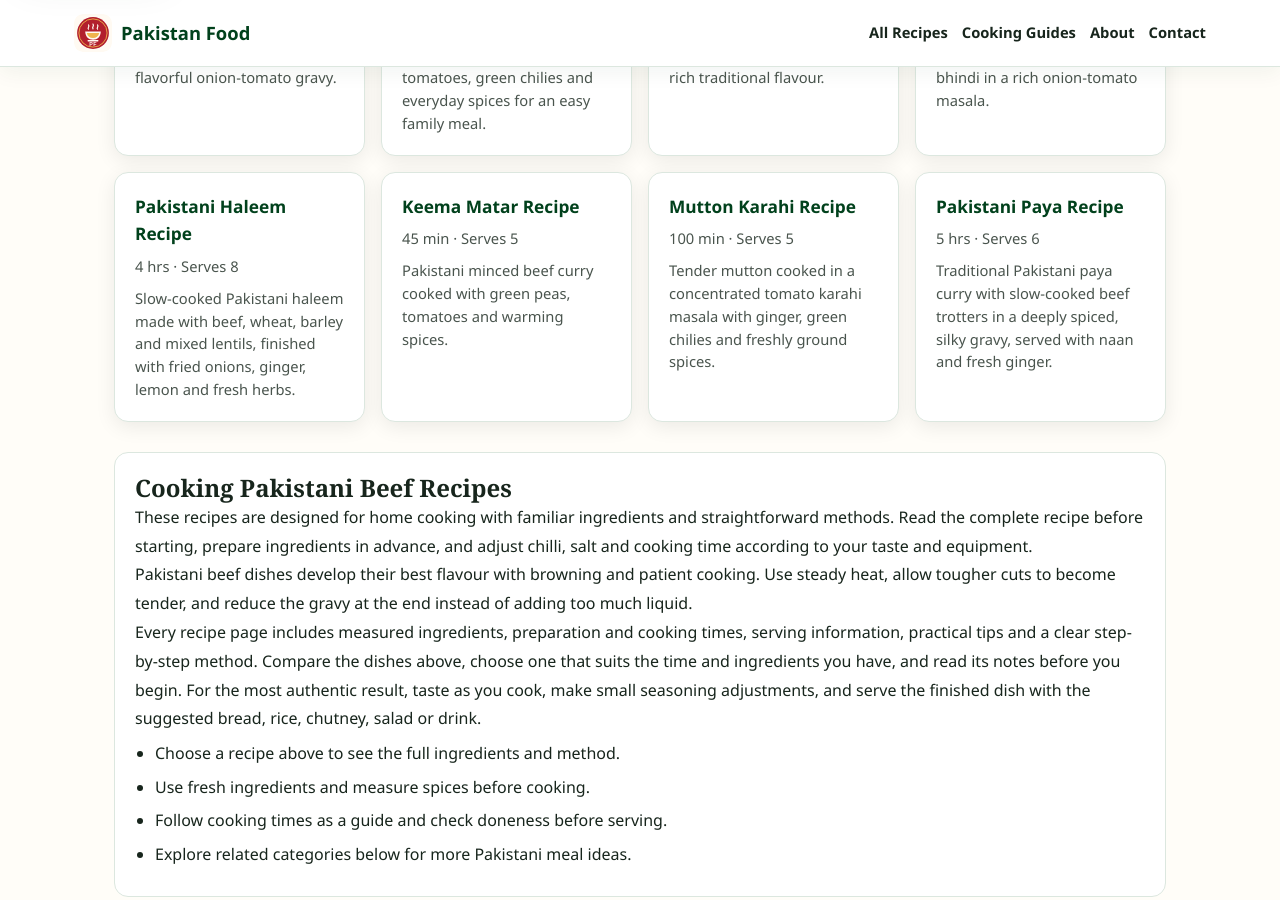
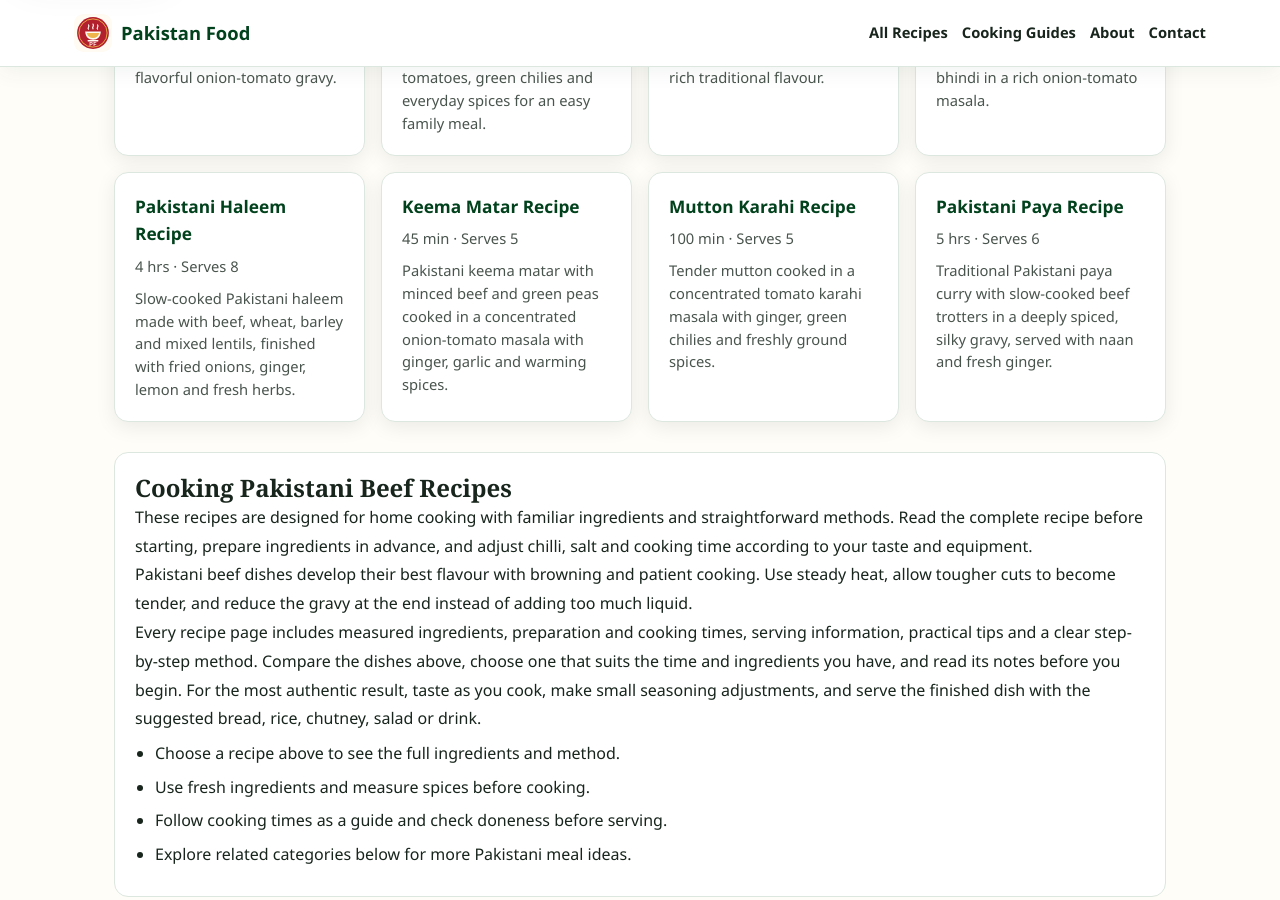
Before and after one commit to manazarali01-hub/pakistan-food, a Jekyll site: the page built from recipes/beef/index.html, in a window 1280 px wide and 900 px high, scrolled down 393 px. Built offline with Jekyll 4.4.1, drawn with Linux system fonts in a browser that asks for light colours; some of the changed lines change nothing that is shown.

Commit message:
Improve Keema Matar recipe instructions

```diff
--- a/_data/recipes/keema-matar.json
+++ b/_data/recipes/keema-matar.json
@@ -1 +1,29 @@
-{"id":47,"name":"Keema Matar","category":"Beef","time":"45 min","serves":5,"image":"assets/keema-matar.webp","description":"Pakistani minced beef curry cooked with green peas, tomatoes and warming spices.","ingredients":["750 g beef mince","1.5 cups peas","2 onions","3 tomatoes","1 tbsp ginger-garlic paste","1 tsp chili powder","1 tsp cumin","0.5 tsp turmeric","Salt and oil"],"method":["Brown onions and add ginger-garlic paste.","Add mince and cook until color changes.","Add tomatoes and spices and cook well.","Add peas and a splash of water.","Cover until peas are tender and garnish with coriander."]}
+{
+  "id": 47,
+  "name": "Keema Matar",
+  "category": "Beef",
+  "time": "45 min",
+  "serves": 5,
+  "image": "assets/keema-matar.webp",
+  "description": "Pakistani keema matar with minced beef and green peas cooked in a concentrated onion-tomato masala with ginger, garlic and warming spices.",
+  "ingredients": [
+    "750 g beef mince",
+    "1.5 cups green peas",
+    "2 medium onions, finely sliced or chopped",
+    "3 tomatoes, chopped",
+    "1 tbsp ginger-garlic paste",
+    "1 tsp red chilli powder, or to taste",
+    "1 tsp cumin",
+    "0.5 tsp turmeric",
+    "Salt to taste",
+    "Cooking oil, as needed"
+  ],
+  "method": [
+    "Heat oil in a wide pan and cook the onions until softened and lightly browned, then add the ginger-garlic paste and cook until its raw aroma reduces.",
+    "Add the beef mince and break it up thoroughly with a spoon. Cook until the meat changes colour and excess released moisture begins to evaporate.",
+    "Add the tomatoes, chilli powder, cumin, turmeric and salt. Cook while stirring until the tomatoes soften and the masala becomes cohesive.",
+    "Add the peas and only a small splash of water if the pan needs moisture for them to cook. Cover and simmer gently until the peas are tender and the beef is cooked through.",
+    "Uncover and cook to the consistency you prefer, stirring so the keema stays moist rather than reducing until tough or dry.",
+    "Taste for seasoning, garnish with fresh coriander if available and serve hot with roti, naan or rice."
+  ]
+}
```
